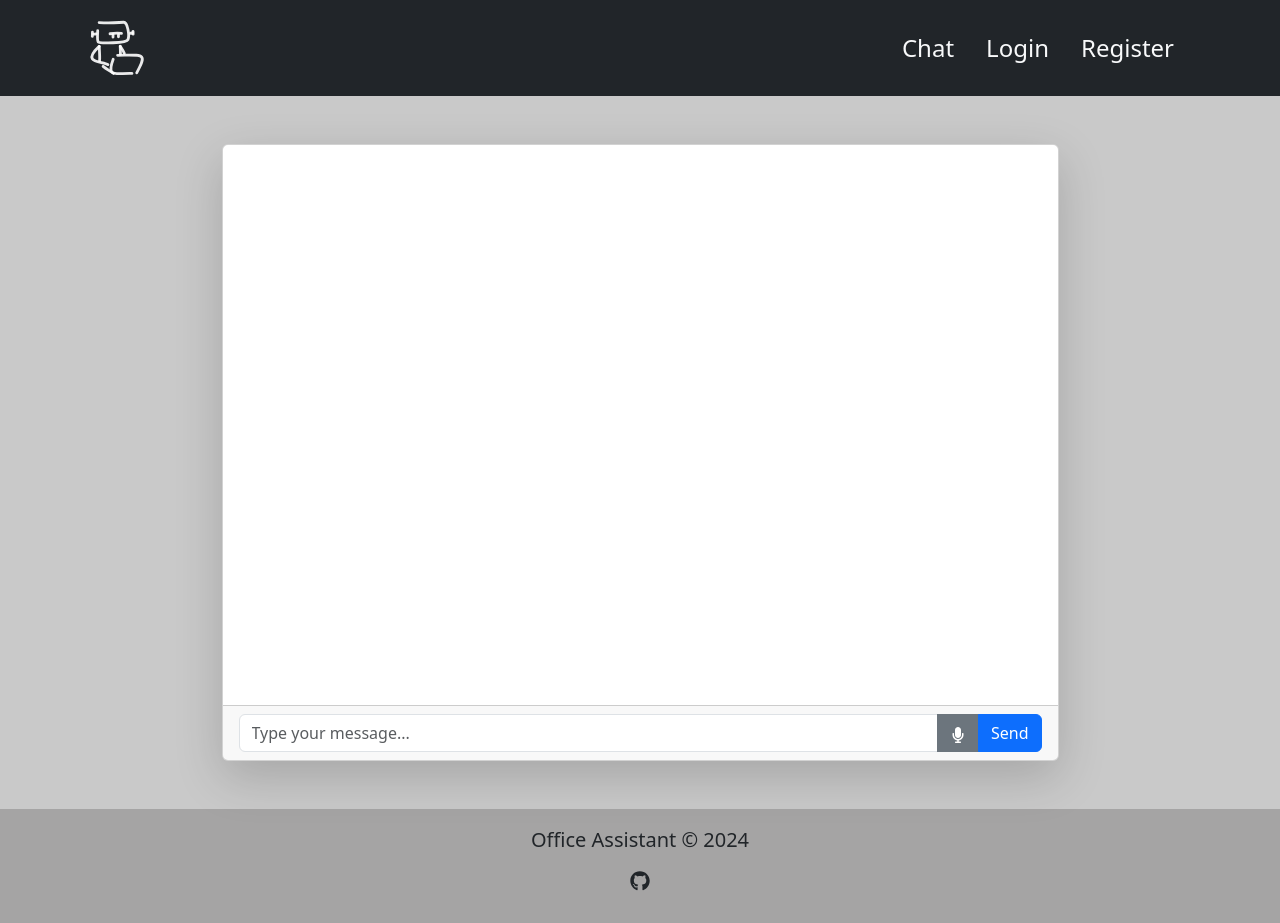
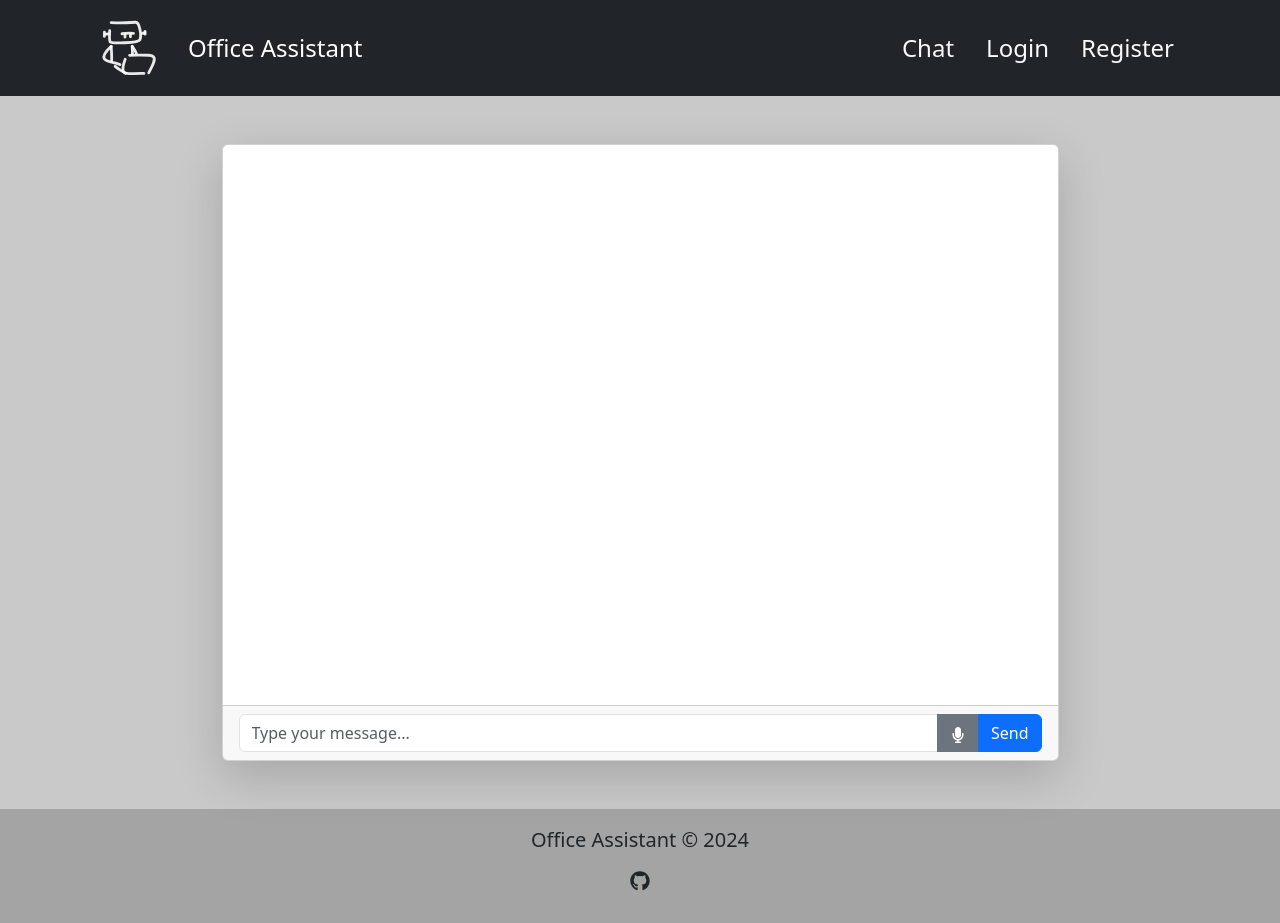
Before and after one commit to fanischam/AI-office-assistant, a React (Vite) app in the folder frontend/: page /chat in a window 1280 px wide. Built offline with nearby package versions, Linux system fonts and the light colour scheme.

Commit message:
Changed some app styling

```diff
--- a/frontend/src/components/ChatWindow.tsx
+++ b/frontend/src/components/ChatWindow.tsx
@@ -1,4 +1,4 @@
-import React, { useState, useEffect, useRef } from 'react';
+import React, { useState, useRef } from 'react';
 import ChatMessage from './ChatMessage';
 import ChatInput from './ChatInput';
 import { Card } from 'react-bootstrap';
--- a/frontend/src/components/Header.tsx
+++ b/frontend/src/components/Header.tsx
@@ -2,6 +2,7 @@ import React from 'react';
 import { Container, Nav, Navbar } from 'react-bootstrap';
 import { LinkContainer } from 'react-router-bootstrap';
 import logo from '../assets/logodark.svg';
+import Logo from './Logo';
 
 // interface NavbarProps {
 //   isLoggedIn: boolean;
@@ -15,7 +16,7 @@ const Header: React.FC = () => {
         <Container>
           <LinkContainer to='/'>
             <Navbar.Brand>
-              <img src={logo} id='logo' alt='Office Assistant' />
+              <Logo logoSrc={logo} />
             </Navbar.Brand>
           </LinkContainer>
           <Navbar.Toggle aria-controls='basic-navbar-nav' />
--- /dev/null
+++ b/frontend/src/components/Logo.tsx
@@ -0,0 +1,23 @@
+import React from 'react';
+import { Container, Row, Col } from 'react-bootstrap';
+
+interface LogoProps {
+  logoSrc: string;
+}
+
+const Logo: React.FC<LogoProps> = ({ logoSrc }) => {
+  return (
+    <Container className='d-flex flex-row align-items-center'>
+      <Row>
+        <Col xs='auto' className='d-flex align-items-center'>
+          <img src={logoSrc} alt='Office Assistant Logo' id='logo' />
+        </Col>
+        <Col className='d-flex align-items-center'>
+          <span className='fs-4'>Office Assistant</span>
+        </Col>
+      </Row>
+    </Container>
+  );
+};
+
+export default Logo;
```
